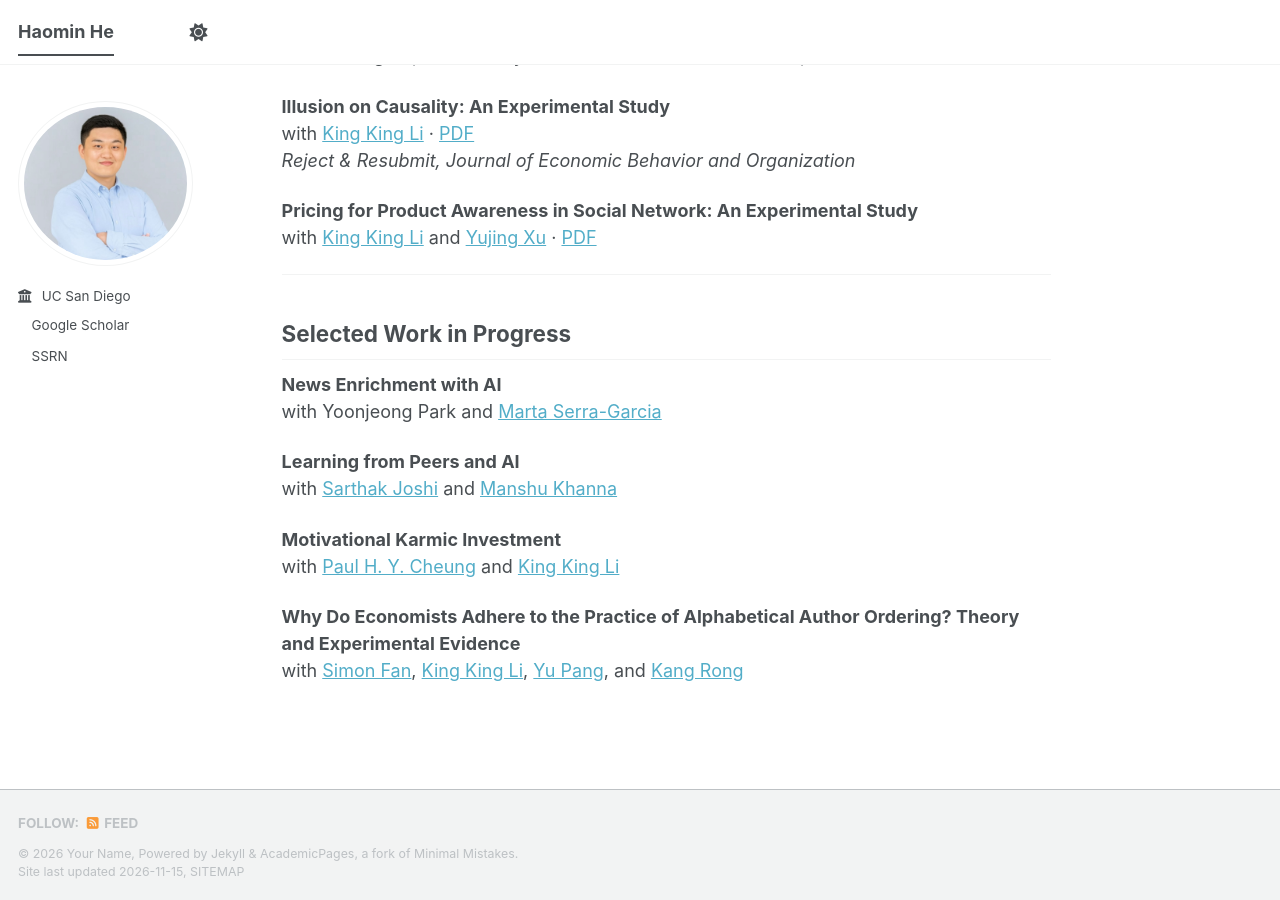
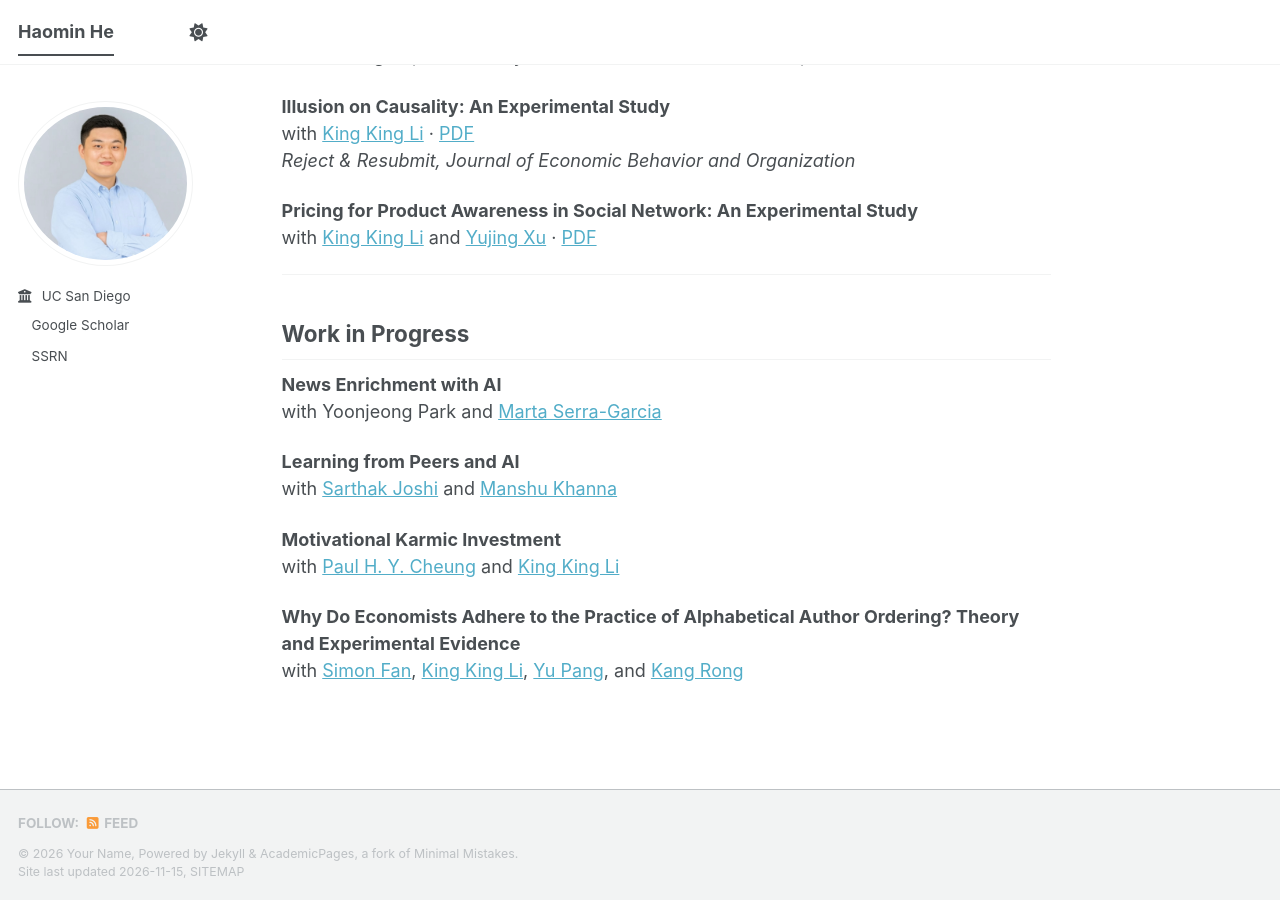
Before and after one commit to haomin-he/haomin-he.github.io, a Jekyll site: the page built from _pages/about.md, in a window 1280 px wide and 900 px high, scrolled down 507 px. Built offline with Jekyll 4.4.1, drawn with Linux system fonts in a browser that asks for light colours; a script bundle is joined from its source files by our own code; a style sheet for code colours, icons or effects is not loaded.

Commit message:
Update about.md

```diff
--- a/_pages/about.md
+++ b/_pages/about.md
@@ -35,7 +35,7 @@ with <a href="https://likklab.com/" target="_blank" rel="noopener noreferrer">Ki
 
 ---
 
-## Selected Work in Progress
+## Work in Progress
 
 **News Enrichment with AI**<br>
 with Yoonjeong Park and <a href="https://sites.google.com/site/martaserragarcia/" target="_blank" rel="noopener noreferrer">Marta Serra-Garcia</a>
```
